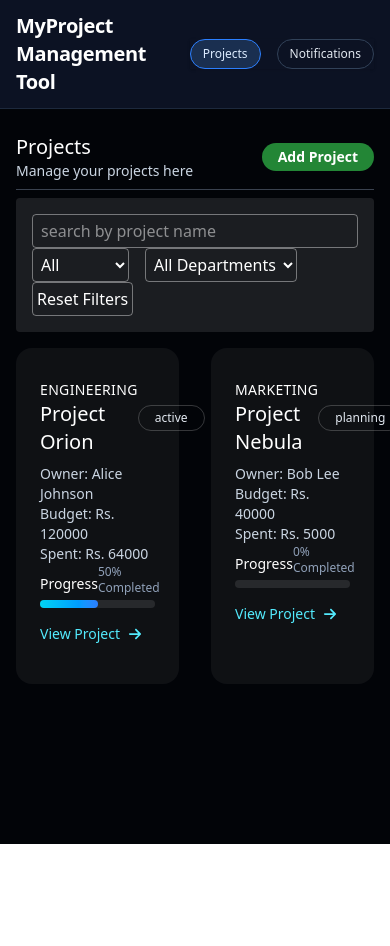
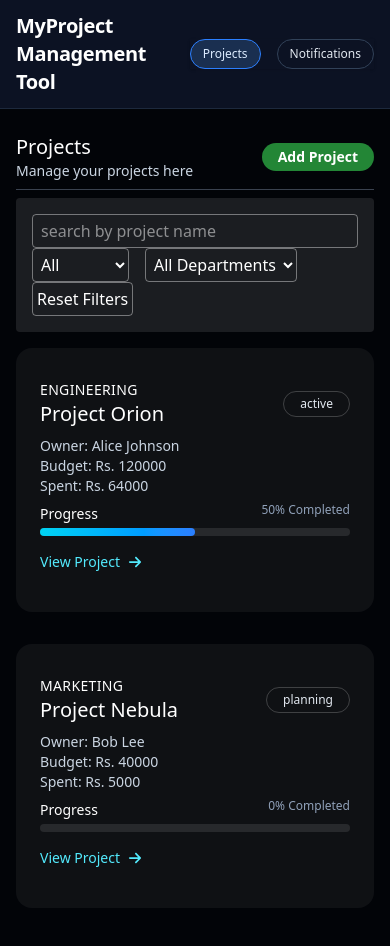
Before and after one commit to Saurashya/project-management-task, a React (Vite) app: page /projects in a window 390 px wide. Before the commit the page ends 844 px from the top, so only its background shows below. Built offline with nearby package versions, Linux system fonts and the light colour scheme.

Commit message:
FIX: UI fixes .

```diff
--- a/src/components/project/TaskCard.jsx
+++ b/src/components/project/TaskCard.jsx
@@ -34,7 +34,7 @@ const TaskCard = ({ task, highlight = false, projectId, milestoneId }) => {
   return (
     <article
       id={`task-${task.id}`}
-      className={`rounded-xl border border-white/5 bg-white/5 p-4 transition hover:border-white/20 ${highlight ? 'ring-2 ring-cyan-400' : ''}`}
+      className={`rounded-xl border border-white/5 bg-white/5 p-4 transition hover:border-white/20 ${highlight ? 'shadow-md shadow-blue-400' : ''}`}
     >
       <div className="flex flex-wrap items-center justify-between gap-3">
         <div>
--- a/src/components/ui/modals/BudgetPieChart.jsx
+++ b/src/components/ui/charts/BudgetPieChart.jsx
@@ -30,6 +30,7 @@ const BudgetPieChart = ({ project }) => {
                 onMouseEnter={onPieEnter}
                 style={{ cursor: 'pointer', outline: 'none' }}
                 label={({ name, value }) => `${name}: Rs. ${value}`}
+                labelStyle={{ fontSize:'12px' }}
             >
                 {data.map((entry, index) => (
                     <Cell key={`cell-${index}`} fill={COLORS[index % COLORS.length]} />
--- a/src/pages/ProjectDetailPage.jsx
+++ b/src/pages/ProjectDetailPage.jsx
@@ -5,7 +5,7 @@ import TaskFilter from "../components/project/TaskFilter";
 import MilestoneCard from "../components/project/MilestoneCard";
 import { useState, useEffect, lazy, Suspense } from "react";
 
-const BudgetPieChart = lazy(() => import("../components/ui/modals/BudgetPieChart"));
+const BudgetPieChart = lazy(() => import("../components/ui/charts/BudgetPieChart"));
 
 const ProjectDetailPage = () => {
   const projects = useProjectsStore((state) => state.projects);
--- a/src/pages/Projects.jsx
+++ b/src/pages/Projects.jsx
@@ -3,7 +3,7 @@ import ProjectFilter from "../components/project/ProjectFilter";
 import ProjectCard from "../components/project/ProjectCard";
 import { useState } from "react";
 import { useLocation, useNavigate } from "react-router-dom";
-import { AddProjectModal } from "../components/ui/charts/AddProjectModal";
+import { AddProjectModal } from "../components/ui/modals/AddProjectModal";
 import useNotificationStore from "../store/useNotificationStore";
 
 const Projects = () => {
@@ -40,7 +40,7 @@ const Projects = () => {
           location={location}
           navigate={navigate}
         />
-        <div className="grid grid-cols-2 m-auto gap-8 my-4 h-fit">
+        <div className="grid grid-cols-1 md:grid-cols-2 m-auto gap-8 my-4 h-fit">
           {filteredProjects.map((project) => {
             return <ProjectCard key={project.id} project={project} />;
           })}
```
Also changed, not shown: src/components/ui/modals/AddProjectModal.jsx (renamed from src/components/ui/charts/AddProjectModal.jsx).
